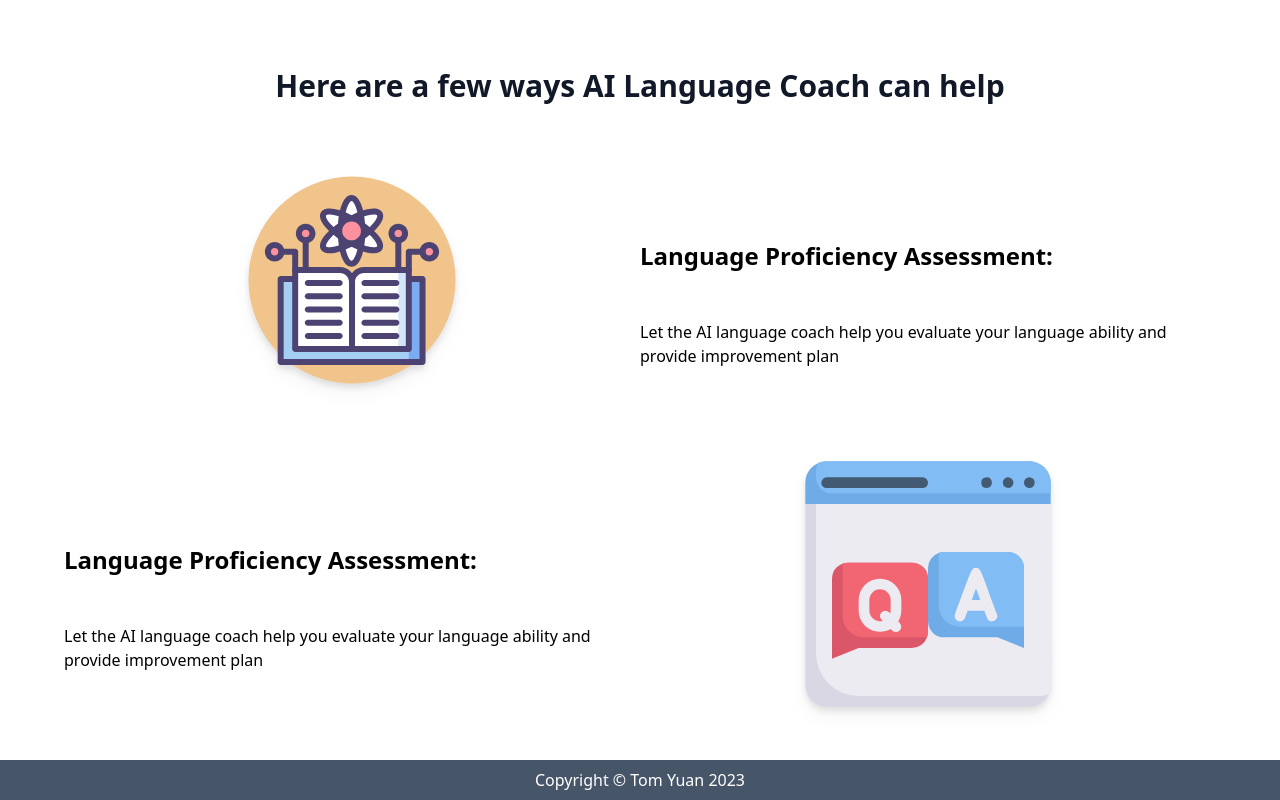
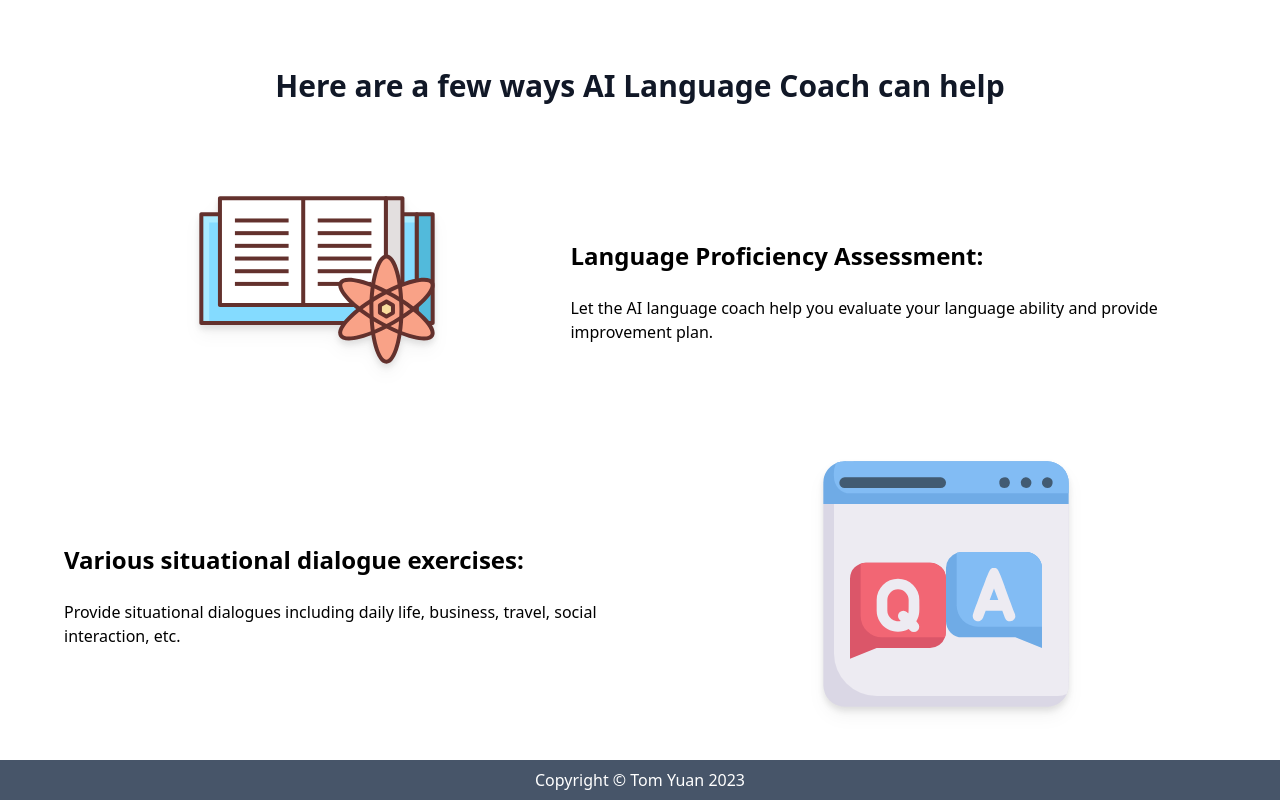
Before and after one commit to t1123425/AILanguageCoachApp, a Next.js app: page / in a window 1280 px wide. Shown: the part 684-1484 px from the top of the page. Built offline with nearby package versions, Linux system fonts and the light colour scheme.

Commit message:
update layout & chatgpt command & add about page

```diff
--- /dev/null
+++ b/src/app/about/page.tsx
@@ -0,0 +1,9 @@
+export default function About(){
+    return (
+        <section className="container flex flex-col mx-auto max-w-6xl pt-40 xl:pt-36">
+            <h1 className="text-5xl font-black text-center mb-12">
+                About me
+            </h1>
+        </section>
+    )
+}
--- /dev/null
+++ b/src/app/components/InfoBlock/index.tsx
@@ -0,0 +1,26 @@
+import Image from "next/image"
+interface Props{
+    rowDirect?:string,
+    imageSrc:any,
+    title:string,
+    content:string
+}
+const InfoBlock = ({rowDirect,imageSrc,title,content}:Props) => {
+    return (
+      <div className={`flex items-center my-12 flex-col ${rowDirect}`}>
+          <div className="w-1/2 text-center drop-shadow-lg">
+              <Image src={imageSrc}  style={{maxWidth:256}} className="m-auto w-full"  alt="img" />
+          </div>
+          <div className="">
+              <h3 className="text-2xl font-bold my-6">
+                {title}
+              </h3>
+              <p>
+                {content}
+              </p>
+          </div>
+      </div>
+    )
+  }
+
+  export default InfoBlock;
--- a/src/app/components/Navbar/index.tsx
+++ b/src/app/components/Navbar/index.tsx
@@ -12,7 +12,7 @@ const NavBar = ({links,className}:Props) => {
                     links.map((e,i)=> {
                         return (
                             <li key={i}>
-                                <Link href={e.url} className="p-3 font-bold">
+                                <Link href={e.url} className="p-3 font-bold transition-colors hover:text-white">
                                     {e.text}
                                 </Link>
                             </li>
--- a/src/app/components/QnAContent/AnswerBlock/index.tsx
+++ b/src/app/components/QnAContent/AnswerBlock/index.tsx
@@ -1,19 +1,44 @@
+'use client'
+import { useState,useEffect} from "react"
 interface Props{
     submitAns:(ans:string)=> void,
     isLoad:boolean,
-    className?:string
+    className?:string,
 }
+
 const AnswerBlock = ({submitAns,isLoad,className}:Props) => {
-    const selectOptions = ['a','b','c','d'];
+    const selectOptions = ['A','B','C','D'];
+    const [ansArray,setAnsArray] = useState<string[]>([]);
+    const questionCount = 2;
+    const sendAns = (e:string) => {
+        // const ansQuery = `this question i select (${e.toUpperCase()}) as answer, next!`
+
+        submitAns(e);
+    }
+    useEffect(() => {
+        if(ansArray.length > 0){
+            let ansQuery = `Please generate the No.${ansArray.length+1} question following the previous rules `
+            if(ansArray.length === questionCount){
+                let ansOrder = '';
+                ansArray.forEach((e,i) => {
+                    ansOrder += `Q${(i+1)}.${e}`
+                })
+                ansQuery = `The answers of the previous questions are in order ${ansOrder},
+                are they all correct? If there are any wrong answer, please testify. Thank you.`
+            }
+            sendAns(ansQuery)
+        }
+        console.log('ansArray:',ansArray)
+    },[ansArray]);
     return (
-        <div className={`w-full p-1 bg-zinc-600  ${className}`}>
-            <p>Select your Answer :</p>
+        <div className={`w-full p-2 bg-zinc-600 rounded-lg  ${className}`}>
+            <p className="text-center text-white">Select your Answer :</p>
             <div className="flex mt-3 justify-around flex-wrap">
                 {
                     selectOptions.map((e,i)=>{
                         return (
-                            <button key={i} disabled={isLoad} onClick={()=>{submitAns(e)}} className="w-1/5 rounded-md p-2 text-white bg-blue-300">
-                                {e.toUpperCase()}
+                            <button key={i} disabled={isLoad} onClick={()=>{setAnsArray(ansArray => [...ansArray,e])}} className="w-1/5 rounded-md p-2 text-white bg-blue-300 disabled:bg-gray-500">
+                                {e}
                             </button>
                         )
                     })
--- /dev/null
+++ b/src/app/components/QnAContent/QnABlock/index.tsx
@@ -0,0 +1,17 @@
+import { MsgData } from "@/global"
+const QnABlock = ({role,content}:MsgData) => {
+    return (
+        <div className={'p-2 rounded-md my-2 text-white '+(role !== 'user'?'bg-blue-700':'bg-gray-500')}>
+            <p className="text-bold divide-y divide-dashed">
+                {
+                    role !== 'user'?'Question':'Your Answer'
+                }
+            </p>
+            <p className="m-0">
+                {content}
+            </p>
+        </div>
+    )
+}
+
+export default QnABlock;
--- a/src/app/page.tsx
+++ b/src/app/page.tsx
@@ -1,14 +1,31 @@
 import Image from "next/image"
 import learningImg from '../assets/img/learning.jpg'
-import AIimg from '../assets/img/ai_knowledge.svg'
+import AIimg from '../assets/img/ai_knowledge2.svg'
 import qnaimg from '../assets/img/web_qna.svg'
+import InfoBlock from "./components/InfoBlock"
 import Link from "next/link"
+
+
 export default function Home() {
+  const infos = [
+    {
+      title:'Language Proficiency Assessment:',
+      content:'Let the AI language coach help you evaluate your language ability and provide improvement plan.',
+      imageSrc:AIimg,
+      rowDirect:'lg:flex-row'
+    },
+    {
+      title:'Various situational dialogue exercises:',
+      content:'Provide situational dialogues including daily life, business, travel, social interaction, etc.',
+      imageSrc:qnaimg,
+      rowDirect:'lg:flex-row-reverse'
+    }
+  ]
   return (
     <section className="container flex flex-col mx-auto max-w-6xl pt-40 xl:pt-36">
-        <div className="flex flex-wrap max-[1200px]:p-6">
-          <div className="w-1/2 h-full flex flex-col pr-2">
-              <h1 className="text-5xl font-black md:text-6xl/[70px]">
+        <div className="flex flex-wrap max-[1200px]:p-6 flex-col lg:flex-row">
+          <div className="h-full flex flex-col pr-2 pb-2 lg:w-1/2">
+              <h1 className="text-5xl font-black text-center lg:text-left md:text-6xl/[70px]">
                 Let AI help you practice your Language!!
               </h1>
               <div className="info my-8">
@@ -17,11 +34,11 @@ export default function Home() {
                 <b>AI language coach</b> can helps you solve these problems and improve learning efficiency.
                 </p>
               </div>
-              <Link href={'/qna/practice'} className="w-32 font-bold text-center px-4 py-2 inline-block rounded-lg text-white bg-blue-400">
+              <Link href={'/qna/practice'} className="w-32 font-bold text-center px-4 py-2 inline-block rounded-lg text-white bg-blue-400 transition-transform hover:scale-110">
                   Get started
               </Link>
           </div>
-          <div className="w-1/2 h-full flex flex-col drop-shadow-lg">
+          <div className="h-full flex flex-col drop-shadow-lg lg:w-1/2">
               <Image src={learningImg} className="rounded-lg" style={{width:'100%'}} alt="learning" />
           </div>
         </div>
@@ -29,32 +46,17 @@ export default function Home() {
             <h2 className="text-center text-3xl font-bold text-gray-900 md:text-3xl lg:text-3xl">
               Here are a few ways AI Language Coach can help
             </h2>
-            <div className="infoBox flex items-center my-12">
-              <div className="w-1/2 text-center drop-shadow-lg">
-                <Image src={AIimg}  style={{maxWidth:256}} className="m-auto w-full"  alt="ai" />
-              </div>
-              <div className="w-1/2">
-                  <h3 className="text-2xl font-bold my-12">
-                    Language Proficiency Assessment:
-                  </h3>
-                  <p>
-                    Let the AI language coach help you evaluate your language ability and provide improvement plan
-                  </p>
-              </div>
-            </div>
-            <div className="infoBox flex items-center my-12">
-              <div className="w-1/2">
-                  <h3 className="text-2xl font-bold my-12">
-                    Language Proficiency Assessment:
-                  </h3>
-                  <p>
-                    Let the AI language coach help you evaluate your language ability and provide improvement plan
-                  </p>
-              </div>
-              <div className="w-1/2 text-center drop-shadow-lg">
-                <Image src={qnaimg} style={{maxWidth:256}} className="m-auto w-full"  alt="ai" />
-              </div>
-            </div>
+            {
+              infos.map((e,i)=>{
+                return (
+                  <InfoBlock key={i}
+                             title={e.title}
+                             content={e.content}
+                             imageSrc={e.imageSrc}
+                             rowDirect={e.rowDirect} />
+                )
+              })
+            }
         </div>
       </section>
   )
--- a/src/app/qna/[mode]/page.tsx
+++ b/src/app/qna/[mode]/page.tsx
@@ -1,4 +1,4 @@
-import QnAcontent from "@/app/components/QnAContent"
+import QnAContent from "@/app/components/QnAContent"
 export default function QnaPage({
     params,
     searchParams,
@@ -6,10 +6,15 @@ export default function QnaPage({
     params: { mode: string };
     searchParams: { [key: string]: string | string[] | undefined };
   }) {
+    let question = 'Hi my English teacher'
+    if(process.env.QUESTION_TEMPLATE){
+      question = process.env.QUESTION_TEMPLATE;
+    }
+
     return (
         <section className="container mt-2 mx-auto h-screen bg-white">
-            <h1>This is {params.mode} page</h1>
-            <QnAcontent />
+            {/* <h1>This is {params.mode} page</h1> */}
+            <QnAContent questionTemplate={question}/>
         </section>
 
     )
--- a/tailwind.config.js
+++ b/tailwind.config.js
@@ -4,7 +4,11 @@ module.exports = {
     "./src/**/*.{js,ts,jsx,tsx}",
   ],
   theme: {
-    extend: {},
+    extend: {
+      gridRowEnd:{
+        'end-1-1':'grid-row-end: -1'
+      }
+    },
   },
   plugins: [],
 }
```
Also changed, not shown: src/app/components/QnAContent/index.tsx (+13 -25 lines), src/assets/img/ai_knowledge2.svg (added).
